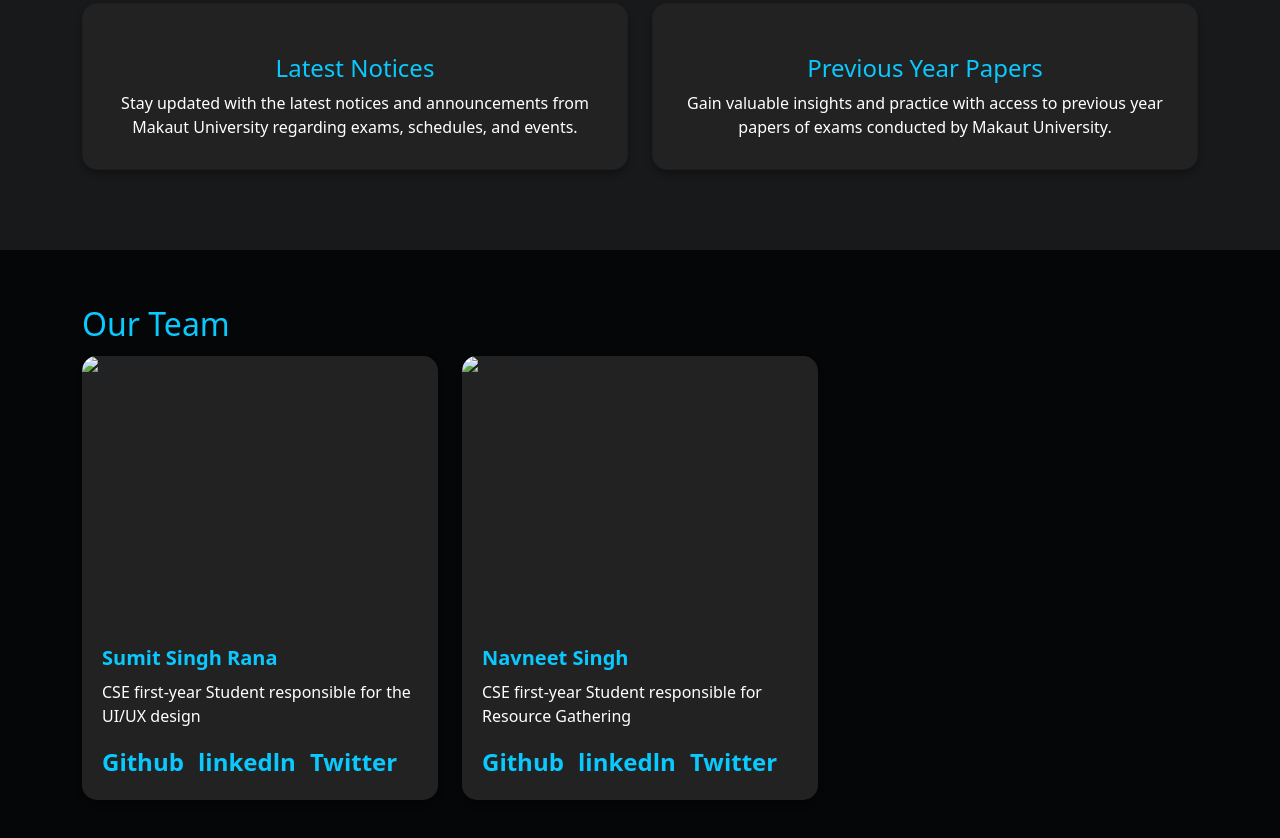
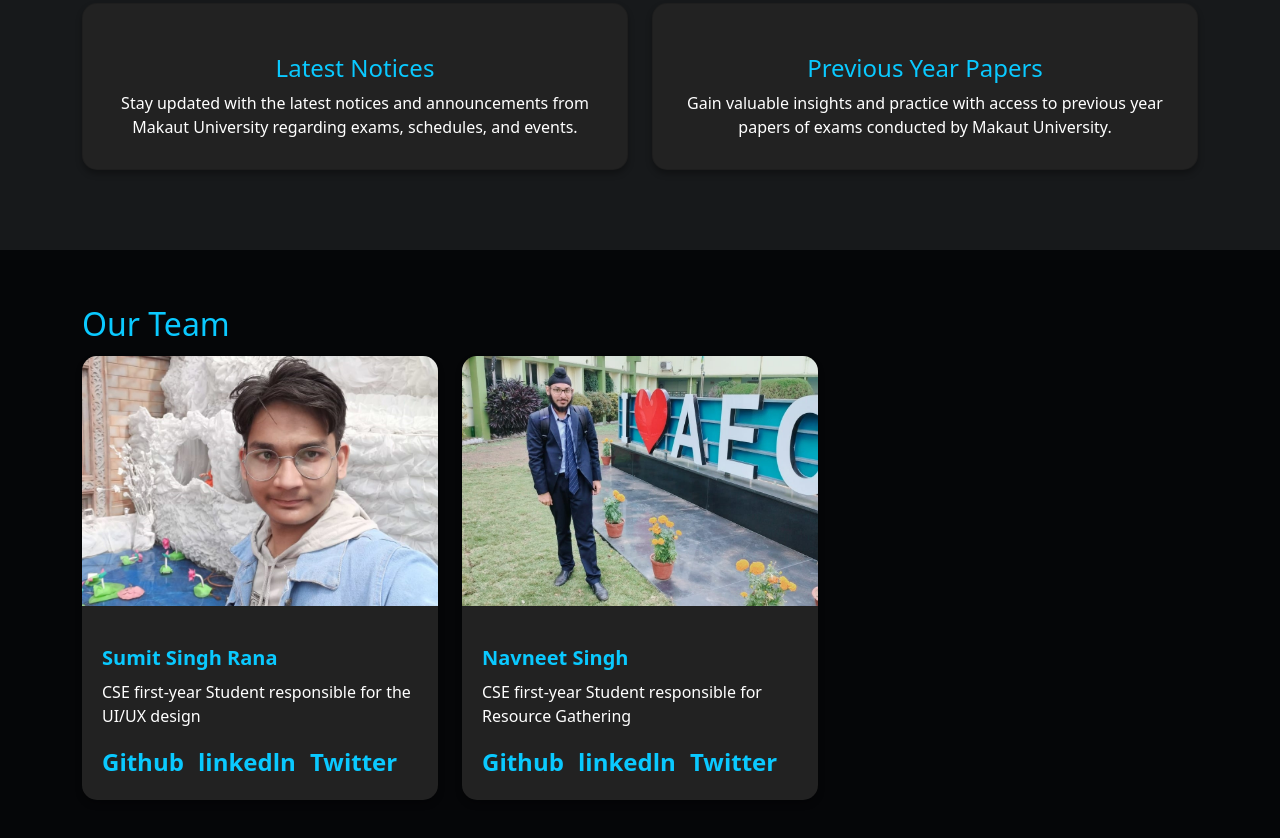
Before and after one commit to navneetsingh9135/navneetsingh9135, a plain HTML site: page index.html in a window 1280 px wide. Shown: the part 835-1673 px from the top of the page. Drawn offline with nearby package versions, Linux system fonts and the light colour scheme.

Commit message:
Update index.html

```diff
--- a/index.html
+++ b/index.html
@@ -18,7 +18,7 @@
 
       <div>
         <ul id="navbar">
-          <li><a class="active" href="Index.html">Home </a></li>
+          <li><a class="active" href="index.html">Home </a></li>
           <li><a href="Notice.html">Notice</a></li>
           <li><a href="study.html">BTECH CSE</a></li>
           <li><a href="pyq.html">PYQ for CSE</a></li>
@@ -85,7 +85,7 @@
         <div class="row">
             <div class="col-md-4">
                 <div class="card">
-                    <img src="img/team1.jpg" class="card-img-top" alt="John Doe">
+                    <img src="team1.jpg" class="card-img-top" alt="John Doe">
                     <div class="card-body">
                         <h5 class="card-title">Sumit Singh Rana</h5>
                         <p class="card-text">CSE first-year Student responsible for the UI/UX design</p>
@@ -100,7 +100,7 @@
             </div>
             <div class="col-md-4">
                 <div class="card">
-                    <img src="img/team2.jpg" class="card-img-top" alt="Jane Smith">
+                    <img src="team2.jpg" class="card-img-top" alt="Jane Smith">
                     <div class="card-body">
                         <h5 class="card-title">Navneet Singh</h5>
                         <p class="card-text">CSE first-year Student responsible for Resource Gathering</p>
```
